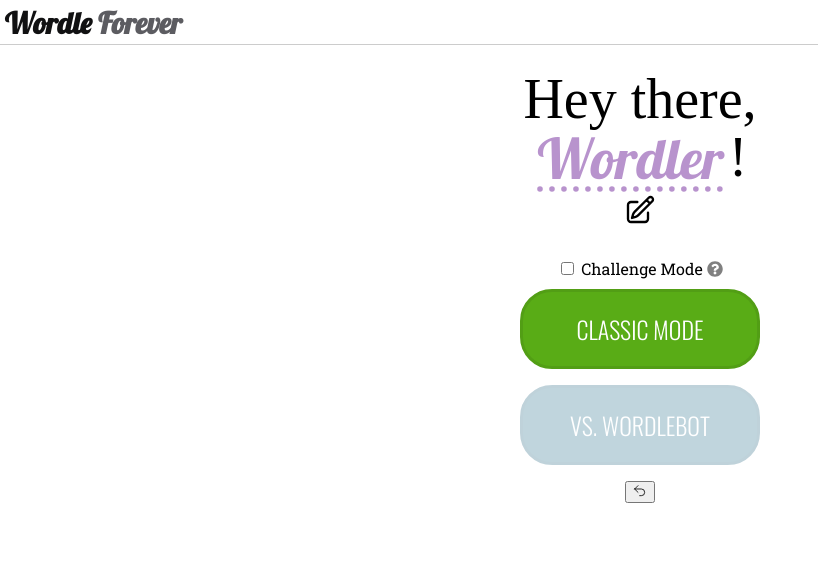
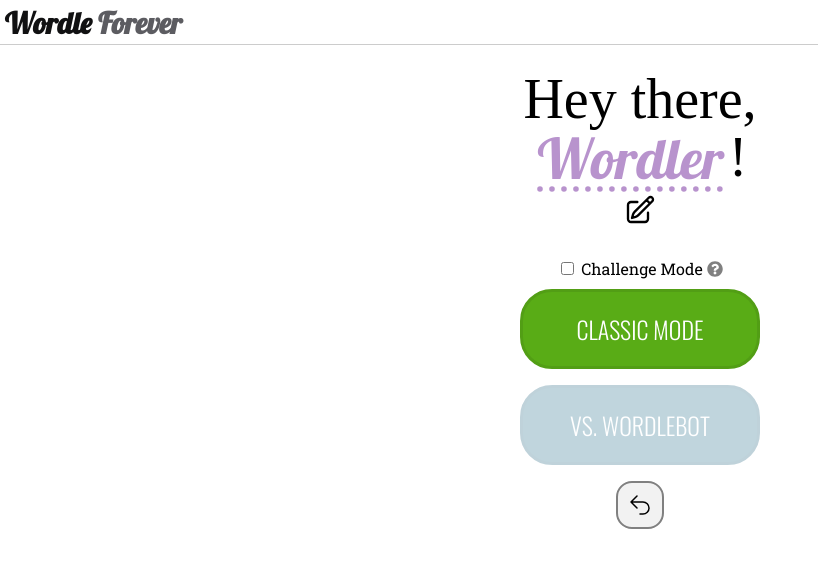
Before and after one commit to louieluuu/wordleforever, a React (Vite) app in the folder client/: page /offline in a window 1280 px wide. Shown: the top 568 px of the page, without its empty margins (0-818 px from the left). Built offline with nearby package versions, Linux system fonts and the light colour scheme; no server answers; the HTML template or start-up script is replaced by a standard one; a web font is replaced by a local one.

Commit message:
Style back + new game buttons

```diff
--- a/client/src/components/Keyboard.jsx
+++ b/client/src/components/Keyboard.jsx
@@ -154,8 +154,8 @@
       {isGameOver && (
         <>
           {(connectionMode !== "online-private" || isHost) && (
-            <button className="play-again-button" onClick={handlePlayAgain}>
-              Play Again
+            <button className="menu__btn--new-game" onClick={handlePlayAgain}>
+              NEW GAME
               <IoReturnDownBackSharp />
             </button>
           )}
--- a/client/src/index.scss
+++ b/client/src/index.scss
@@ -41,6 +41,7 @@
   --btn-offline: hsl(197, 89%, 26%);
   --btn-game: hsl(0, 52%, 48%);
   --btn-copy: hsl(0, 0%, 90%);
+  --btn-neutral: hsl(0, 0%, 95%);
 
   --btn-copy-border: hsl(0, 0%, 77%);
 
@@ -48,9 +49,12 @@
   --btn-offline-hover: hsl(197, 89%, 36%);
   --btn-game-hover: hsl(0, 52%, 58%);
   --btn-copy-hover: hsl(0, 0%, 95%);
+  --btn-neutral-hover: hsl(0, 0%, 90%);
 
   --username: hsl(278, 37%, 69%);
   --username-hover: brightness(110%);
+
+  --header-hover: opacity: 65%;
 }
 
 // Main colors
@@ -74,6 +78,7 @@
 $btn-offline: var(--btn-offline);
 $btn-game: var(--btn-game);
 $btn-copy: var(--btn-copy);
+$btn-neutral: var(--btn-neutral);
 
 $btn-copy-border: var(--btn-copy-border);
 
@@ -81,10 +86,13 @@
 $btn-offline-hover: var(--btn-offline-hover);
 $btn-game-hover: var(--btn-game-hover);
 $btn-copy-hover: var(--btn-copy-hover);
+$btn-neutral-hover: var(--btn-neutral-hover);
 
 // Miscellaneous
 $username: var(--username);
 $username-hover: var(--username-hover);
+
+$header-hover: var(--header-hover);
 
 .navbar {
   display: flex;
@@ -102,7 +110,7 @@
     cursor: pointer;
 
     &:hover {
-      opacity: 65%;
+      opacity: $header-hover;
       transition-duration: 0.1s;
     }
 
@@ -250,6 +258,41 @@
 
     &:active {
       font-size: 1.2rem;
+    }
+  }
+
+  &__btn--new-game {
+    @extend .menu__btn--start-game;
+    position: absolute;
+    left: 50%;
+    transform: translate(-50%, -50%);
+    z-index: 9;
+  }
+
+  &__btn--back {
+    display: flex;
+    align-items: center;
+    justify-content: space-evenly;
+
+    background-color: $btn-neutral;
+    border: 2px solid hsl(0, 0%, 50%);
+
+    border-radius: 1rem;
+    cursor: pointer;
+
+    font-size: 1.5rem;
+    width: 3rem;
+    height: 3rem;
+    color: black;
+
+    &:active {
+      background-color: hsl(0, 0%, 40%);
+    }
+
+    &:hover {
+      background-color: $btn-neutral-hover;
+      transition-duration: 0.1s;
+      transition-timing-function: ease-in;
     }
   }
 
@@ -589,21 +632,6 @@
   }
 }
 
-.play-again-button {
-  font-size: 1rem;
-  padding: 0.5rem;
-  border: none;
-  border-radius: 1rem;
-  cursor: pointer;
-
-  color: white;
-  background-color: hsl(0, 96%, 44%);
-
-  &:hover {
-    background-color: hsl(0, 96%, 70%);
-  }
-}
-
 .post-game-message {
   position: absolute;
   top: 10px;
```
